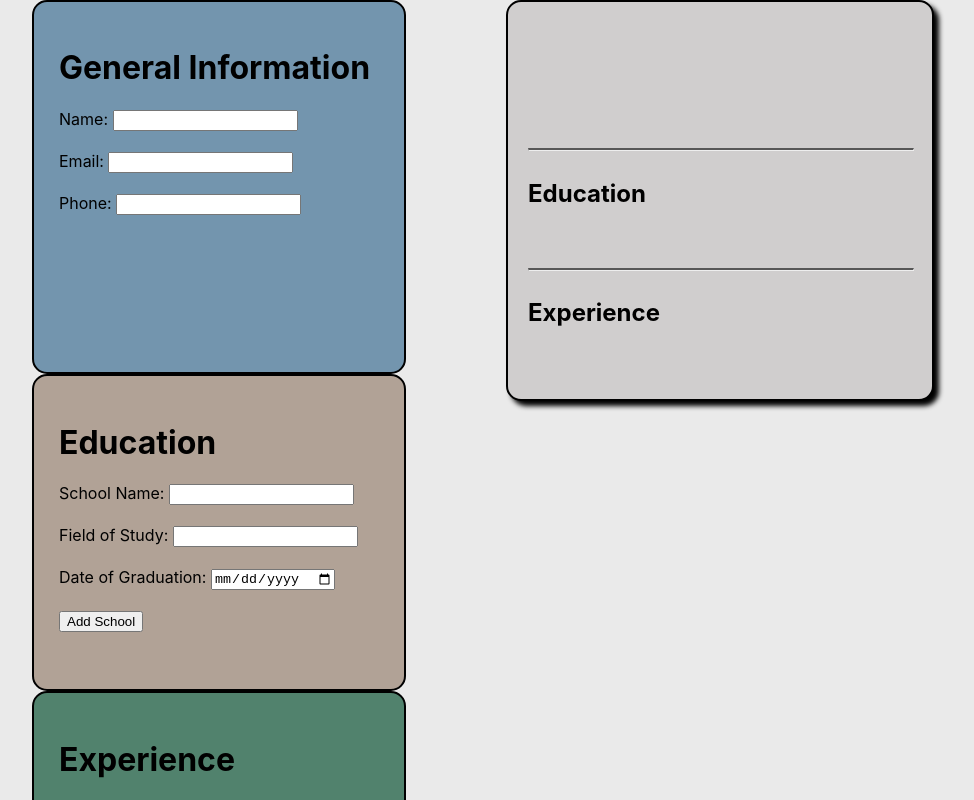
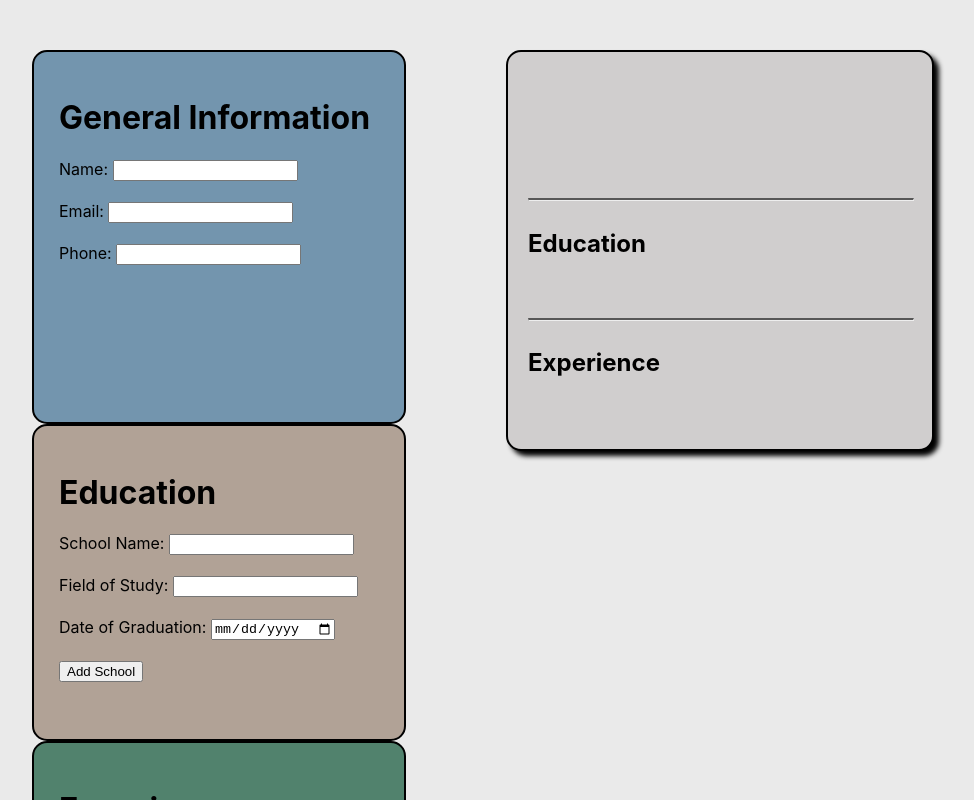
Before and after one commit to blevinspercussion/cv-application-with-hooks, a React (Create React App) app: page / in a window 1280 px wide. Shown: the top 800 px of the page, without its empty margins (207-1181 px from the left). Built offline with nearby package versions, Linux system fonts and the light colour scheme.

Commit message:
added more css styles to main components

```diff
--- a/package.json
+++ b/package.json
@@ -2,7 +2,7 @@
   "name": "cv-application-with-hooks",
   "version": "0.1.0",
   "private": true,
-  "homepage": "http://blevinspercussion.github.io/cv-application-with-hooks",
+  "homepage": "https://blevinspercussion.github.io/cv-application-with-hooks/",
   "dependencies": {
     "@testing-library/jest-dom": "^5.16.4",
     "@testing-library/react": "^13.3.0",
--- a/src/App.css
+++ b/src/App.css
@@ -1,10 +1,20 @@
 .App {
   display: flex;
-  /* align-items: center; */
+  align-items: flex-start;
   justify-content: center;
   background-color: rgb(234, 234, 234);
+  height: 100vh;
 
 }
+
+.cv-input {
+  padding-top: 50px;
+}
+
+.cv-output {
+  padding-top: 50px;
+}
+
 
 .App-logo {
   height: 40vmin;
--- a/src/components/component_styles.css
+++ b/src/components/component_styles.css
@@ -1,3 +1,5 @@
+
+
 .component {
     display: flex;
     flex-direction: column;
```
